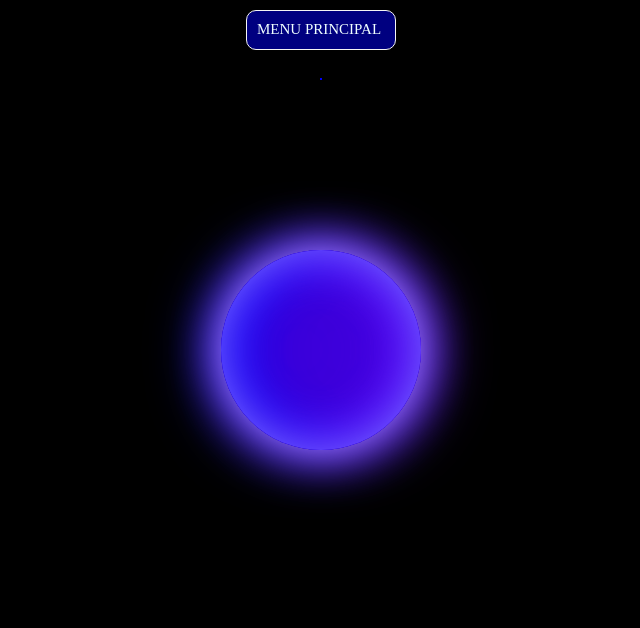
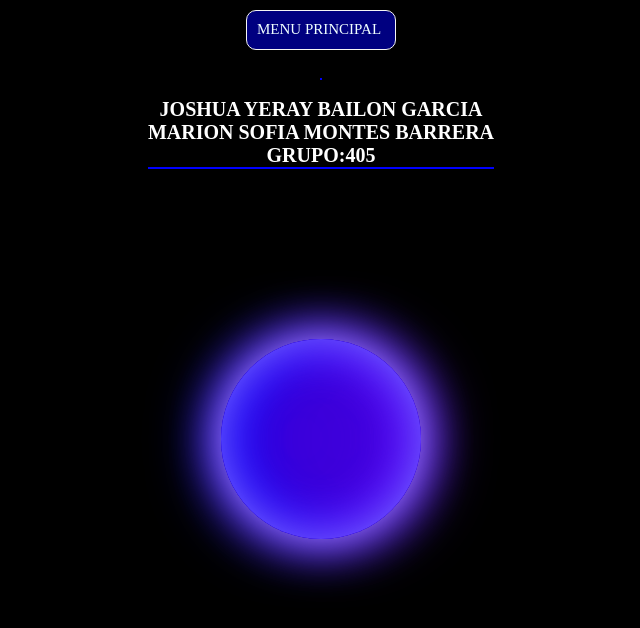
Before and after one commit to YJOSH17/PARCIAL2, a plain HTML site: page PARCIAL2PRACTICAS/ANIMACION.html in a window 1280 px wide. Shown: the whole page, without its empty margins (319-959 px from the left). Drawn offline with Linux system fonts and the light colour scheme.

Commit message:
FINALCODE

```diff
--- a/PARCIAL2PRACTICAS/ANIMACION.html
+++ b/PARCIAL2PRACTICAS/ANIMACION.html
@@ -7,8 +7,13 @@
     <link rel="stylesheet" href="styleAnima.css">
 </head>
 <body>
+
     <a href="index.html">MENU PRINCIPAL</a><br><hr color="blue">
 
+    <center><br>
+        <h1>JOSHUA YERAY BAILON GARCIA <br> MARION SOFIA MONTES BARRERA <br> GRUPO:405</h1>
+    <hr color="blue">
+</center>
     <div class="orb"></div>
 </body>
 </html>
--- a/PARCIAL2PRACTICAS/styleAnima.css
+++ b/PARCIAL2PRACTICAS/styleAnima.css
@@ -10,6 +10,10 @@ body{
     margin: 0;
     display: grid;
     place-items: center;
+}
+h1{
+    color: white;
+    font-size: 20px;
 }
 
 .orb{
```
